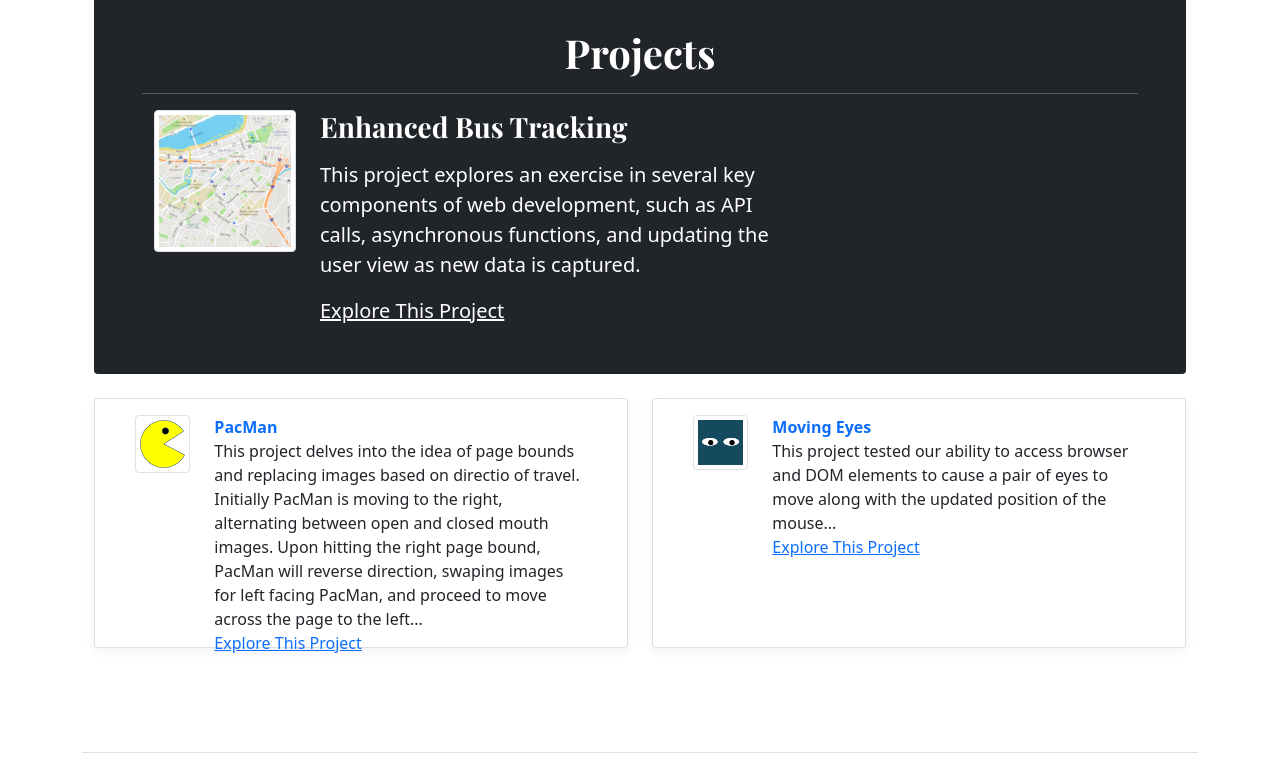
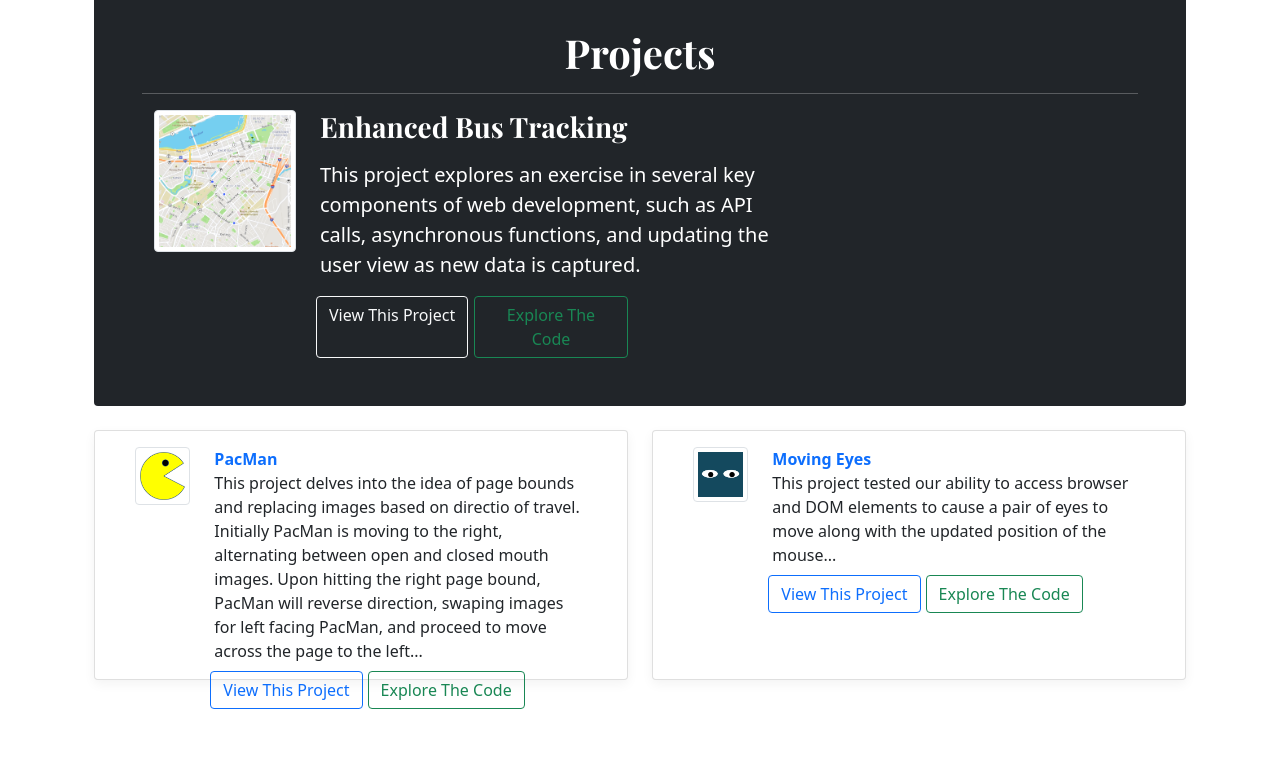
Before and after one commit to tmills-2021/tmills-2021.github.io, a plain HTML site: page index.html in a window 1280 px wide. Shown: the part 1050-1822 px from the top of the page. Drawn offline with nearby package versions, Linux system fonts and the light colour scheme.

Commit message:
Update links, create new buttons, add styling

```diff
--- a/index.html
+++ b/index.html
@@ -26,7 +26,7 @@
             <div class="row flex-nowrap justify-content-between align-items-center">
 
                 <div class="col-12 text-left">
-                    <a class="blog-header-logo text-dark" href="#">Tyler Mills</a>
+                    <a class="blog-header-logo text-dark" href="https://tmills-2021.github.io">Tyler Mills</a>
                 </div>
                 <div class="col-4 d-flex justify-content-end align-items-center">
                 </div>
@@ -90,7 +90,7 @@
                     <div class="row">
                         <div class="col-md-2 col-sm-12 order-sm-first order-md-last text-center">
                             <img src="bioPic.jpg" class="rounded img-thumbnail"/>
-                            <p><a href="https://www.linkedin.com/in/tylermills14/">Contact me via LinkedIn!</a></p>
+                            <p><a class="btn btn-primary btn-sm mt-2" role="button" href="https://www.linkedin.com/in/tylermills14/">Contact me via LinkedIn!</a></p>
                         </div>
                         <div class="col-md-9 order-md-first col-sm-12 order-sm-last">
                             <div class="blog-post" id="about">
@@ -105,7 +105,7 @@
                 <div class="col-md-12 blog-main">
 
                     <div class="row">
-                        <div class="col-md-6">
+                        <div class="col-md-6 mb-2">
                             <div class="ratio ratio-16x9">
                             <iframe class="embed-responsive-item" src="https://www.youtube.com/embed/4CB-FB_KoDs" allowfullscreen></iframe>
                         </div>
@@ -115,7 +115,7 @@
                                 <p>After moving on from the server provisioning business, I decided to get back into web development, and stepped into a Web Design/Administrator role a small real estate start up to develop a MLS-like front end using a LAMP stack, as well as Python for daily automation on the back end, which fed reporting and client facing statists on properties.</p>
                                 <p>Post real-estate startup, I took a role with a large financial services provider as a Data Analyst, progressing to a Data Manager role, overseeing a team of data analysts responsible for maintaining two of the largest datasets  on the product.</p>
                                 <p>Now, after gaining important skills in data analysis, as well as people management and strategic planning, I have deciced to pursue my passion in programming as a full-stack developer using the MERN stack.</p>
-                                <p>Follow along on my journey to become a full-stack developer on GitHub: <a href="https://github.com/tmills-2021">tmills-2012</a></p>
+                                <p>Follow along on my journey to become a full-stack developer on GitHub: <a class="link-info text-decoration-none" href="https://github.com/tmills-2021">tmills-2012</a></p>
 
                             </div>
                         </div>
@@ -129,17 +129,25 @@
                 <h1 class="display-6 font-italic text-center">Projects</h1>
                 <hr>
                 <div class="container">
-                    <div class="row text-justify">
-                        <div class="col-md-2">
-                            <img src="Bus.png" alt="Enhanced Bus Tracking" class="img-thumbnail rounded float-left"
+                    <div class="row">
+                        <div class="col-md-2 text-center">
+                            <img src="Bus.png" alt="Enhanced Bus Tracking" class="img-thumbnail rounded float-left mb-1"
                                 width="200">
                         </div>
                         <div class="col-md-6">
                             <h3 class="display-8 font-italic text-left">Enhanced Bus Tracking</h1>
                             <p class="lead my-3 float-right">This project explores an exercise in several key components of web development, such as API calls, asynchronous functions, and updating the user view as new data is captured.
                             </p>
-                            <p class="lead mb-0"><a href="https://tmills-2021.github.io/Enhanced-Bus-Tracking"
-                                    class="text-white font-weight-bold" target="_blank">Explore This Project</a></p>
+                            <div class="row">
+                                <p class="lead mb-md-0 me-md-0 px-0 ps-md-2 d-flex justify-content-md-start justify-content-center me-sm-2 col-md-4 col-sm-12">
+                                    <a href="https://tmills-2021.github.io/Enhanced-Bus-Tracking" class="btn btn-outline-light" role="button"
+                                        target="_blank">View This Project</a>
+                                </p>
+                                <p class="lead mb-0 ps-md-0 d-flex  justify-content-md-start justify-content-center col-md-4 col-sm-12">
+                                    <a href="https://github.com/tmills-2021/Enhanced-Bus-Tracking/" class="btn btn-outline-success" role="button"
+                                        target="_blank">Explore The Code</a>
+                                </p>
+                            </div>
                         </div>
                     </div>
                 </div>
@@ -162,7 +170,16 @@
                                         right, alternating between open and closed mouth images. Upon hitting the right
                                         page bound, PacMan will reverse direction, swaping images for left facing
                                         PacMan, and proceed to move across the page to the left...</p>
-                                    <p><a href="https://tmills-2021.github.io/PacMan" target="_blank">Explore This Project</a></p>
+                                        <div class="row">
+                                            <p class="lead mt-2 mb-md-0 me-md-0 px-0 ps-md-2 d-flex justify-content-md-start justify-content-center me-sm-2 col-md-5 col-sm-12">
+                                                <a href="https://tmills-2021.github.io/PacMan" class="btn btn-outline-primary" role="button"
+                                                    target="_blank">View This Project</a>
+                                            </p>
+                                            <p class="lead mt-md-2 mb-0 ps-md-0 d-flex  justify-content-md-start justify-content-center col-md-6 col-sm-12">
+                                                <a href="https://github.com/tmills-2021/PacMan/" class="btn btn-outline-success" role="button"
+                                                    target="_blank">Explore The Code</a>
+                                            </p>
+                                        </div>
                                 </div>
                             </div>
                         </div>
@@ -182,7 +199,16 @@
                                     <p class="card-text mb-auto">This project tested our ability to access browser and
                                         DOM elements to cause a pair of eyes to move along with the updated position of
                                         the mouse...</p>
-                                    <p><a href="https://tmills-2021.github.io/moving-eyes" target="_blank">Explore This Project</a></p>
+                                    <div class="row">
+                                        <p class="lead mt-2 mb-md-0 me-md-0 px-0 ps-md-2 d-flex justify-content-md-start justify-content-center col-md-5 col-sm-12">
+                                            <a href="https://tmills-2021.github.io/moving-eyes" class="btn btn-outline-primary" role="button"
+                                                target="_blank">View This Project</a>
+                                        </p>
+                                        <p class="lead mt-md-2 mb-0 ps-md-0 d-flex  justify-content-md-start justify-content-center col-md-6 col-sm-12">
+                                            <a href="https://github.com/tmills-2021/moving-eyes/" class="btn btn-outline-success" role="button"
+                                                target="_blank">Explore The Code</a>
+                                        </p>
+                                    </div>
                                 </div>
                             </div>
                         </div>
```
Also changed, not shown: projects.html (+34 -8 lines).
